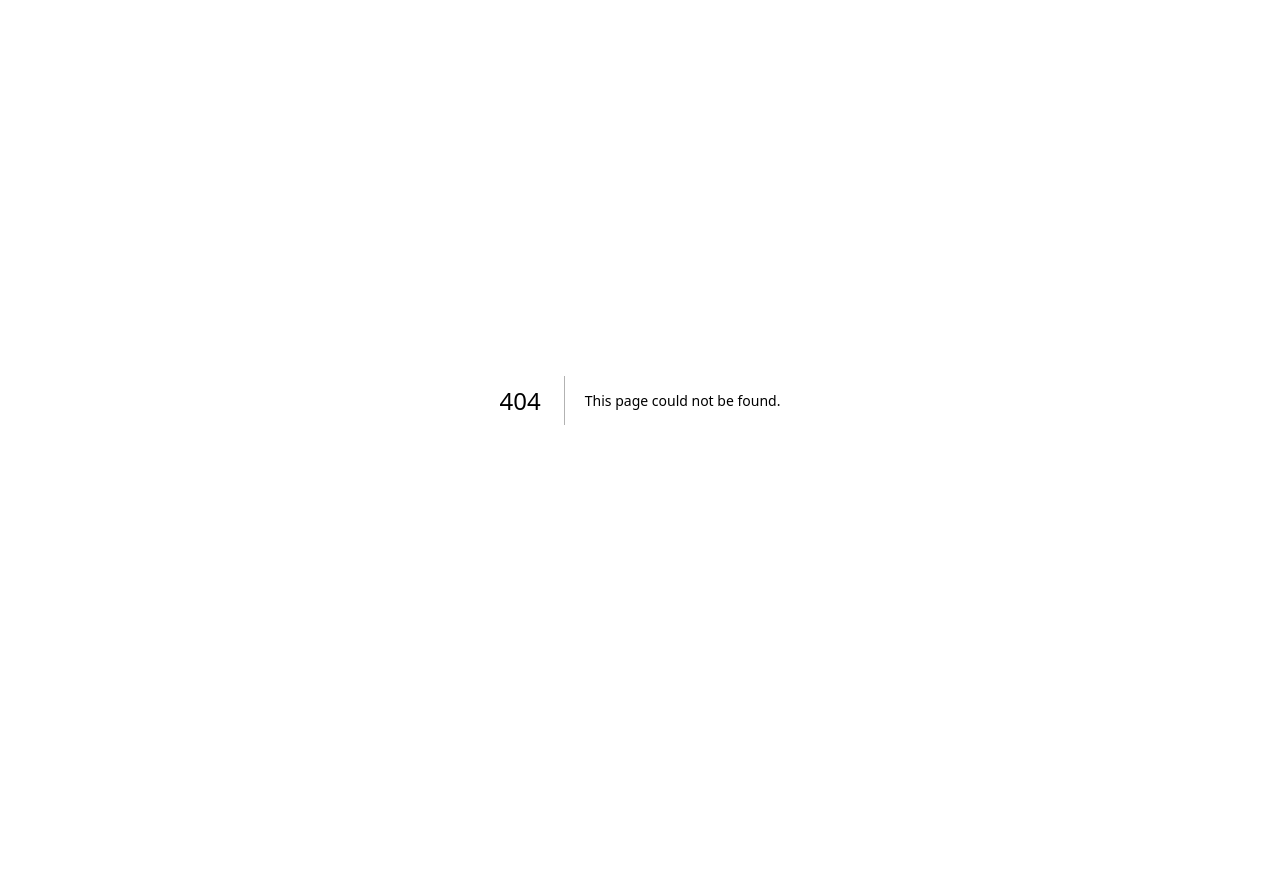
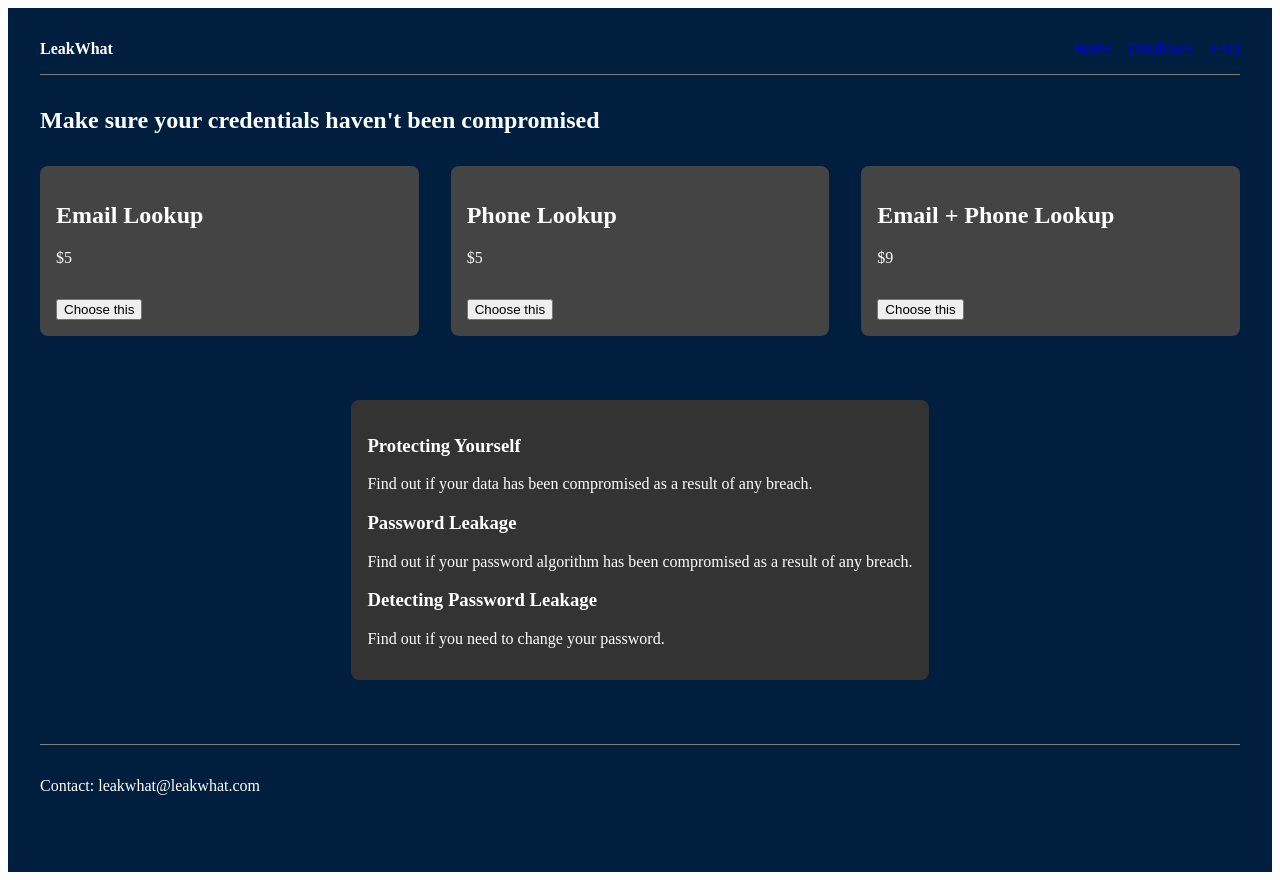
Before and after one commit to Bensero87/leakwhat, a Next.js app: page / in a window 1280 px wide. Before the commit this address had no page. Before the commit the page ends 800 px from the top, so only its background shows below. Built offline with nearby package versions, Linux system fonts and the light colour scheme.

Commit message:
Add files via upload

```diff
--- /dev/null
+++ b/pages/index.js
@@ -0,0 +1,54 @@
+
+import Link from 'next/link';
+
+export default function Home() {
+  return (
+    <div style={{ backgroundColor: '#001f3f', minHeight: '100vh', color: 'white', padding: '2rem' }}>
+      <nav style={{ display: 'flex', justifyContent: 'space-between', borderBottom: '1px solid gray', paddingBottom: '1rem' }}>
+        <div style={{ fontWeight: 'bold' }}>LeakWhat</div>
+        <div style={{ display: 'flex', gap: '1rem' }}>
+          <Link href="/">Home</Link>
+          <Link href="/databases">Databases</Link>
+          <Link href="/faq">FAQ</Link>
+        </div>
+      </nav>
+
+      <h1 style={{ marginTop: '2rem', fontSize: '1.5rem', fontWeight: 'bold', color: 'white' }}>
+        Make sure your credentials haven't been compromised
+      </h1>
+
+      <div style={{ display: 'flex', gap: '2rem', marginTop: '2rem' }}>
+        <div style={{ backgroundColor: '#444', padding: '1rem', flex: 1, color: 'white', borderRadius: '0.5rem' }}>
+          <h2>Email Lookup</h2>
+          <p>$5</p>
+          <Link href="/email-lookup"><button style={{ marginTop: '1rem' }}>Choose this</button></Link>
+        </div>
+        <div style={{ backgroundColor: '#444', padding: '1rem', flex: 1, color: 'white', borderRadius: '0.5rem' }}>
+          <h2>Phone Lookup</h2>
+          <p>$5</p>
+          <Link href="/phone-lookup"><button style={{ marginTop: '1rem' }}>Choose this</button></Link>
+        </div>
+        <div style={{ backgroundColor: '#444', padding: '1rem', flex: 1, color: 'white', borderRadius: '0.5rem' }}>
+          <h2>Email + Phone Lookup</h2>
+          <p>$9</p>
+          <Link href="/email-phone-lookup"><button style={{ marginTop: '1rem' }}>Choose this</button></Link>
+        </div>
+      </div>
+
+      <div style={{ marginTop: '4rem', display: 'flex', justifyContent: 'center' }}>
+        <div style={{ backgroundColor: '#333', padding: '1rem', borderRadius: '0.5rem', maxWidth: '1000px', textAlign: 'left' }}>
+          <h3 style={{ fontWeight: 'bold' }}>Protecting Yourself</h3>
+          <p>Find out if your data has been compromised as a result of any breach.</p>
+          <h3 style={{ fontWeight: 'bold' }}>Password Leakage</h3>
+          <p>Find out if your password algorithm has been compromised as a result of any breach.</p>
+          <h3 style={{ fontWeight: 'bold' }}>Detecting Password Leakage</h3>
+          <p>Find out if you need to change your password.</p>
+        </div>
+      </div>
+
+      <footer style={{ marginTop: '4rem', borderTop: '1px solid gray', paddingTop: '1rem' }}>
+        <p>Contact: leakwhat@leakwhat.com</p>
+      </footer>
+    </div>
+  );
+}
```
